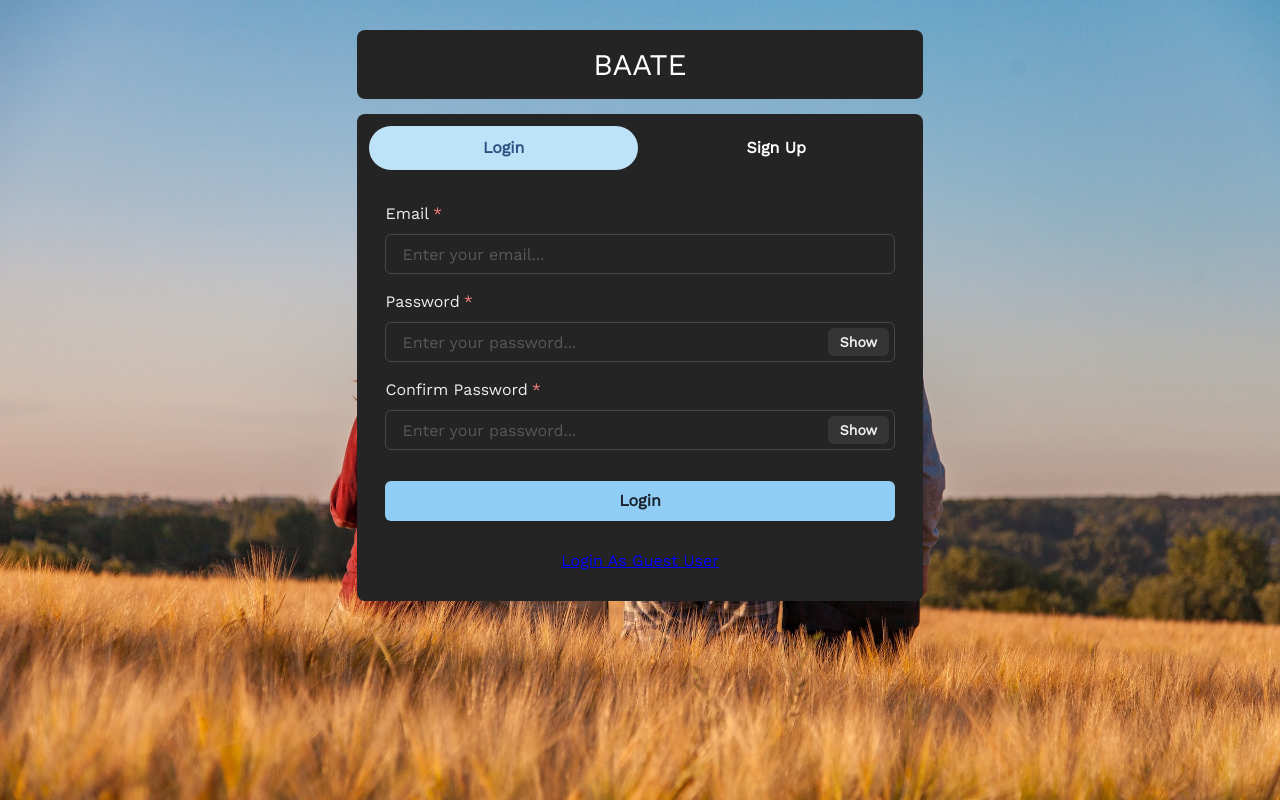
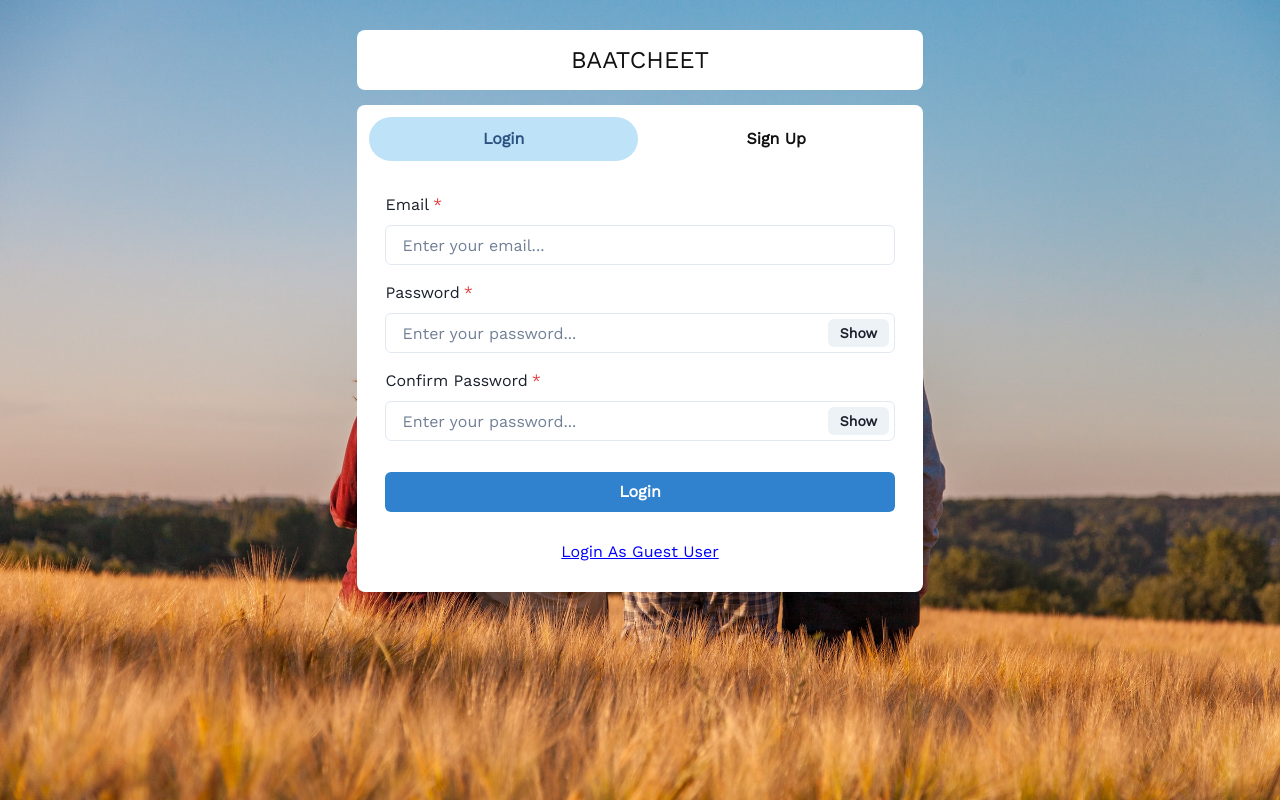
Before and after one commit to vipinpatidar/BaatCheet-A-Chat-App, a React (Vite) app in the folder Client/: page / in a window 1280 px wide. Built offline with nearby package versions, Linux system fonts and the light colour scheme; no server answers.

Commit message:
added live link in readme

```diff
--- a/Client/index.html
+++ b/Client/index.html
@@ -30,7 +30,7 @@
       href="./public/favicon_io/favicon.ico"
       type="image/x-icon"
     />
-    <title>BAATE</title>
+    <title>BaatCheet</title>
   </head>
   <body>
     <div id="root"></div>
--- a/Client/src/components/Authentication/Login.jsx
+++ b/Client/src/components/Authentication/Login.jsx
@@ -11,7 +11,6 @@ import {
 } from "@chakra-ui/react";
 import { useState } from "react";
 import { makeRequest } from "../../utils/axios";
-import { useNavigate } from "react-router-dom";
 import { UserState } from "../../context/userContext";
 
 const Login = () => {
@@ -23,7 +22,7 @@ const Login = () => {
   const [showHide, setShowHide] = useState(false);
   const [isLoading, setIsLoading] = useState(false);
   const toast = useToast();
-  const navigate = useNavigate();
+
   const ctx = UserState();
 
   /*==================== INPUT HANDLER ====================== */
@@ -86,8 +85,9 @@ const Login = () => {
         });
         localStorage.setItem("userInfo", JSON.stringify(res.data));
         ctx?.setId(res.data.userId);
-        navigate("/chats", { replace: true });
-        window.location.reload();
+        // navigate("/chats", { replace: true });
+        window.location.href = "/chats";
+        window.history.replaceState({}, "", "/chats");
       }
     } catch (error) {
       console.log(error);
--- a/Client/src/main.jsx
+++ b/Client/src/main.jsx
@@ -20,8 +20,11 @@ import {
 
 const { ToastContainer, toast } = createStandaloneToast();
 
+const themePreference = () =>
+  window.matchMedia("(prefers-color-scheme: dark)").matches;
+
 const config = {
-  initialColorMode: "dark",
+  initialColorMode: themePreference() ? "dark" : "light",
   useSystemColorMode: false,
 };
 
--- a/Client/src/pages/HomePage.jsx
+++ b/Client/src/pages/HomePage.jsx
@@ -27,8 +27,13 @@ const HomePage = () => {
         borderRadius={"lg"}
         p={3}
       >
-        <Text fontSize={"3xl"} fontFamily={"Work sans"} color={color}>
-          BAATE
+        <Text
+          fontSize={"2xl"}
+          fontFamily={"Work sans"}
+          color={color}
+          textTransform={"uppercase"}
+        >
+          BaatCheet
         </Text>
       </Box>
 
```
Also changed, not shown: 1 other file (tests, documents, lock files or other folders).
